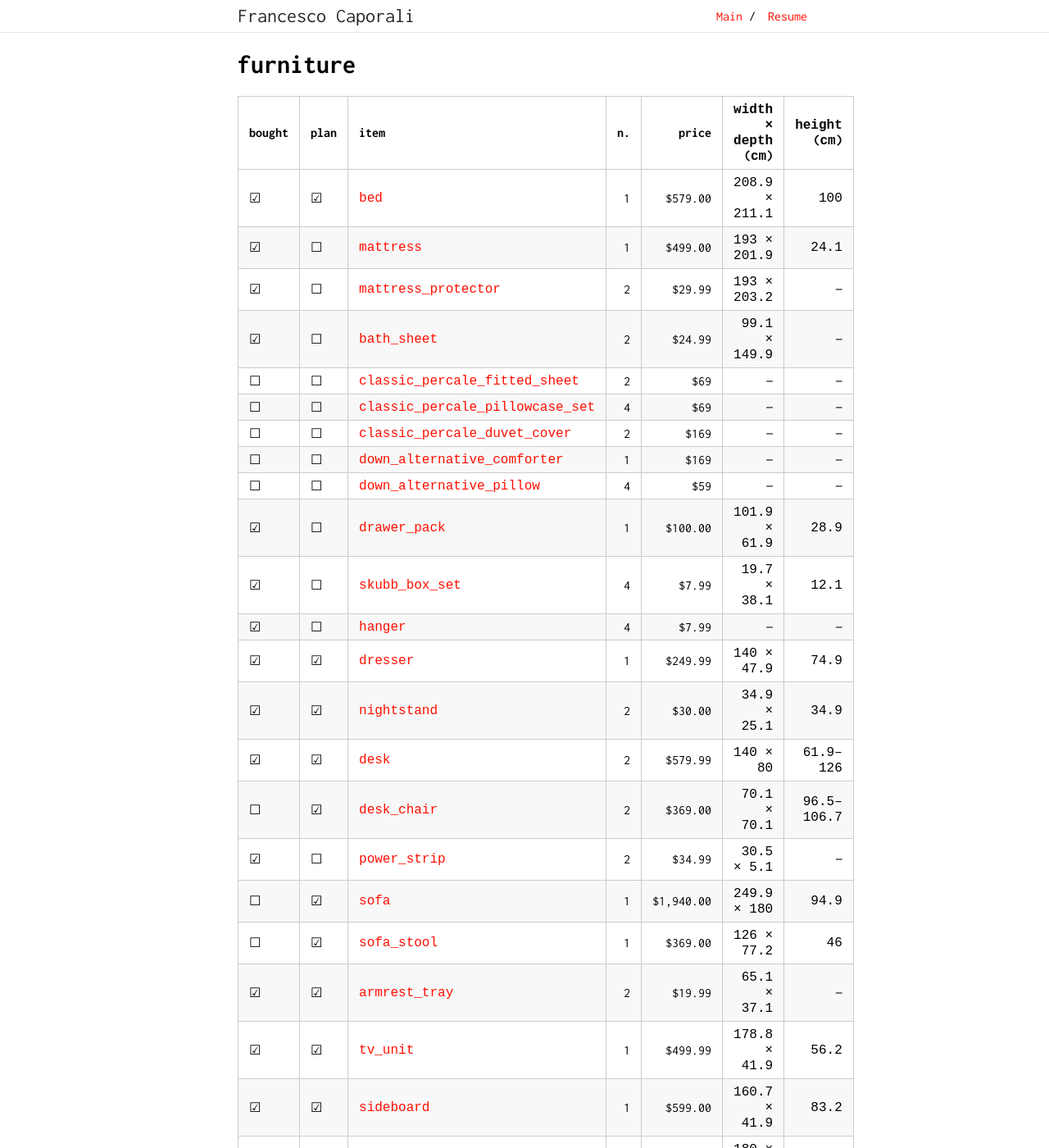
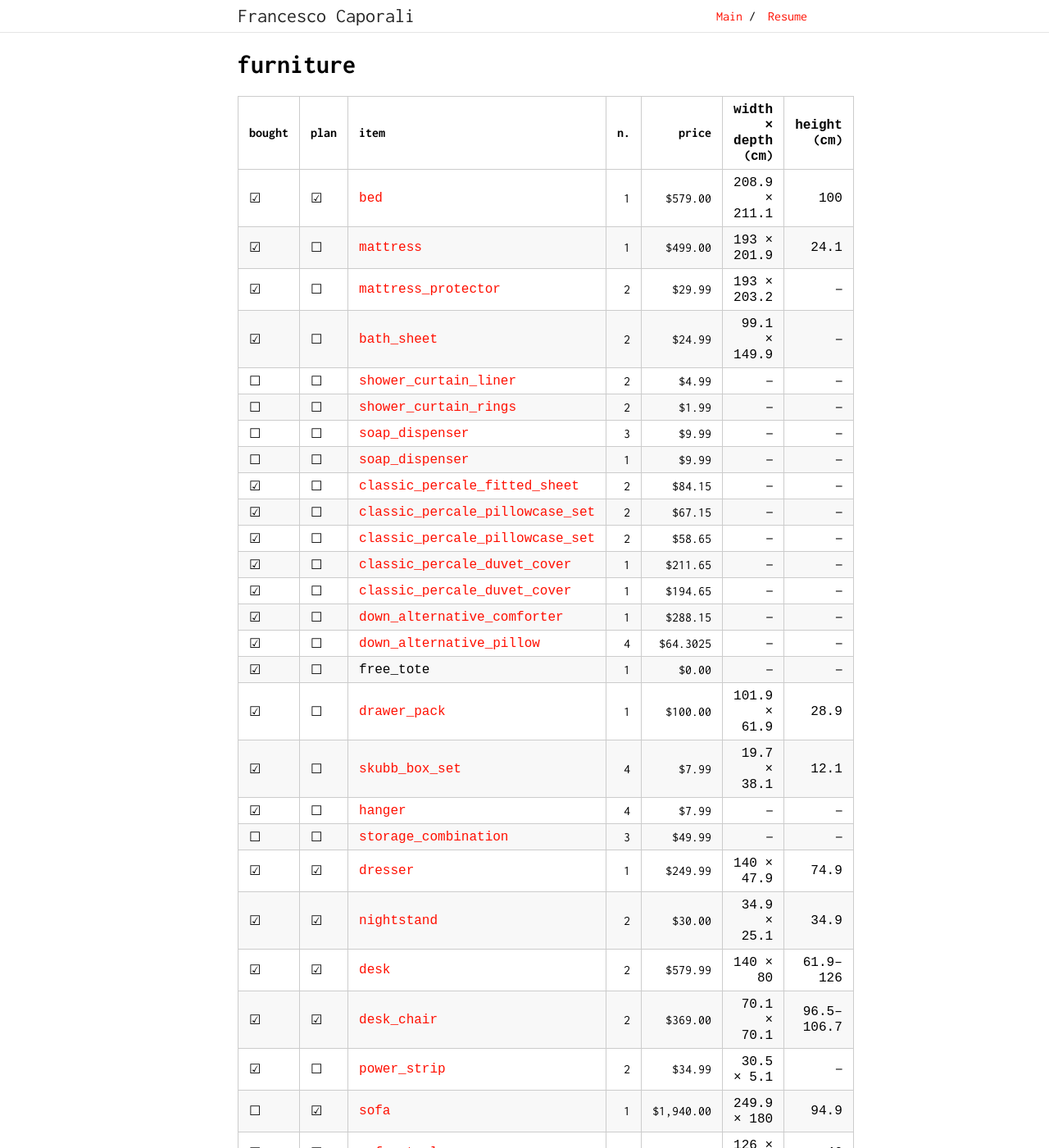
Before and after one commit to caporali/caporali.github.io, a Jekyll site: the page built from files/apt/markdown/furniture.md, in a window 1280 px wide and 1400 px high. Shown: the whole window at 82% size. Built offline with Jekyll 4.4.1, drawn with Linux system fonts in a browser that asks for light colours; our own code applies the rules of GitHub Pages for plain Markdown files; some of the changed text lies outside the part shown.

Commit message:
updated list

```diff
--- a/files/apt/markdown/furniture.md
+++ b/files/apt/markdown/furniture.md
@@ -6,18 +6,26 @@
 | ☑ | ☐ | [`mattress`](https://www.ikea.com/us/en/p/valevag-pocket-spring-mattress-medium-firm-white-40511853/) | 1 | $499.00 | `193 × 201.9` | `24.1` |
 | ☑ | ☐ | [`mattress_protector`](https://www.ikea.com/us/en/p/grusnarv-waterproof-mattress-protector-20522145/) | 2 | $29.99 | `193 × 203.2` | — |
 | ☑ | ☐ | [`bath_sheet`](https://www.ikea.com/us/en/p/brokglim-bath-sheet-white-60612035/) | 2 | $24.99 | `99.1 × 149.9` | — |
-| ☐ | ☐ | [`classic_percale_fitted_sheet`](https://www.brooklinen.com/products/classic-fitted-sheets) | 2 | $69 | — | — |
-| ☐ | ☐ | [`classic_percale_pillowcase_set`](https://www.brooklinen.com/products/classic-pillowcases) | 4 | $69 | — | — |
-| ☐ | ☐ | [`classic_percale_duvet_cover`](https://www.brooklinen.com/products/classic-duvet-cover) | 2 | $169 | — | — |
-| ☐ | ☐ | [`down_alternative_comforter`](https://www.brooklinen.com/products/down-alternative-comforter) | 1 | $169 | — | — |
-| ☐ | ☐ | [`down_alternative_pillow`](https://www.brooklinen.com/products/down-alternative-pillow) | 4 | $59 | — | — |
+| ☐ | ☐ | [`shower_curtain_liner`](https://www.ikea.com/us/en/p/naelk-shower-curtain-liner-clear-00626498/) | 2 | $4.99 | — | — |
+| ☐ | ☐ | [`shower_curtain_rings`](https://www.ikea.com/us/en/p/hassjoen-shower-curtain-rings-white-00466008/) | 2 | $1.99 | — | — |
+| ☐ | ☐ | [`soap_dispenser`](https://www.ikea.com/us/en/p/ekoln-soap-dispenser-dark-gray-40441619/) | 3 | $9.99 | — | — |
+| ☐ | ☐ | [`soap_dispenser`](https://www.ikea.com/us/en/p/ekoln-soap-dispenser-beige-60493004/) | 1 | $9.99 | — | — |
+| ☑ | ☐ | [`classic_percale_fitted_sheet`](https://www.brooklinen.com/products/classic-fitted-sheets) | 2 | $84.15 | — | — |
+| ☑ | ☐ | [`classic_percale_pillowcase_set`](https://www.brooklinen.com/products/classic-pillowcases) | 2 | $67.15 | — | — |
+| ☑ | ☐ | [`classic_percale_pillowcase_set`](https://www.brooklinen.com/products/classic-pillowcases) | 2 | $58.65 | — | — |
+| ☑ | ☐ | [`classic_percale_duvet_cover`](https://www.brooklinen.com/products/classic-duvet-cover) | 1 | $211.65 | — | — |
+| ☑ | ☐ | [`classic_percale_duvet_cover`](https://www.brooklinen.com/products/classic-duvet-cover) | 1 | $194.65 | — | — |
+| ☑ | ☐ | [`down_alternative_comforter`](https://www.brooklinen.com/products/down-alternative-comforter) | 1 | $288.15 | — | — |
+| ☑ | ☐ | [`down_alternative_pillow`](https://www.brooklinen.com/products/down-alternative-pillow) | 4 | $64.3025 | — | — |
+| ☑ | ☐ | `free_tote` | 1 | $0.00 | — | — |
 | ☑ | ☐ | [`drawer_pack`](https://www.ikea.com/us/en/p/malm-underbed-storage-box-for-high-bed-white-20252723/) | 1 | $100.00 | `101.9 × 61.9` | `28.9` |
 | ☑ | ☐ | [`skubb_box_set`](https://www.ikea.com/us/en/p/skubb-box-set-of-3-white-80596497/) | 4 | $7.99 | `19.7 × 38.1` | `12.1` |
 | ☑ | ☐ | [`hanger`](https://www.ikea.com/us/en/p/bumerang-hanger-natural-30238543/) | 4 | $7.99 | — | — |
+| ☐ | ☐ | [`storage_combination`](https://www.ikea.com/us/en/p/jonaxel-storage-combination-white-s79305098/) | 3 | $49.99 | — | — |
 | ☑ | ☑ | [`dresser`](https://www.ikea.com/us/en/p/storklinta-6-drawer-dresser-white-anchor-unlock-function-60561248/) | 1 | $249.99 | `140 × 47.9` | `74.9` |
 | ☑ | ☑ | [`nightstand`](https://www.ikea.com/us/en/p/eket-wall-mounted-shelving-unit-white-s39285808/) | 2 | $30.00 | `34.9 × 25.1` | `34.9` |
 | ☑ | ☑ | [`desk`](https://www.ikea.com/us/en/p/mittzon-desk-sit-stand-electric-white-s29528572/) | 2 | $579.99 | `140 × 80` | `61.9–126` |
-| ☐ | ☑ | [`desk_chair`](https://www.branchfurniture.com/products/ergonomic-chair) | 2 | $369.00 | `70.1 × 70.1` | `96.5–106.7` |
+| ☑ | ☑ | [`desk_chair`](https://www.branchfurniture.com/products/ergonomic-chair) | 2 | $369.00 | `70.1 × 70.1` | `96.5–106.7` |
 | ☑ | ☐ | [`power_strip`](https://www.ikea.com/us/en/p/koppla-5-outlet-power-strip-2-usb-ports-white-10280825/) | 2 | $34.99 | `30.5 × 5.1` | — |
 | ☐ | ☑ | [`sofa`](https://www.ikea.com/us/en/p/uppakra-sectional-3-seat-with-chaise-left-johanneshov-dark-gray-s39619944/) | 1 | $1,940.00 | `249.9 × 180` | `94.9` |
 | ☐ | ☑ | [`sofa_stool`](https://www.ikea.com/us/en/p/uppakra-ottoman-johanneshov-dark-gray-s59619373/) | 1 | $369.00 | `126 × 77.2` | `46` |
@@ -29,6 +37,7 @@
 | ☑ | ☑ | [`side_table`](https://www.ikea.com/us/en/p/holmerud-side-table-oak-effect-40541421/) | 2 | $59.99 | `80 × 31` | `52` |
 | ☑ | ☑ | [`shoe_rack`](https://www.ikea.com/us/en/p/vasskaer-hallway-furniture-set-of-3-bamboo-s29614904/) | 1 | $50.97 | `60 × 30` | `35` |
 | ☑ | ☑ | [`shoe_rack`](https://www.ikea.com/us/en/p/vasskaer-shoe-rack-bamboo-80624645/) | 1 | $16.99 | `60 × 30` | `35` |
+| ☐ | ☐ | [`mirror`](https://www.ikea.com/us/en/p/nissedal-mirror-white-90503775/) | 1 | $69.99 | — | — |
 | ☑ | ☑ | [`wall_shelf`](https://www.ikea.com/us/en/p/lack-wall-shelf-white-90282180/) | 4 | $29.99 | `109.9 × 26` | `5.1` |
 | ☑ | ☑ | [`wall_shelf`](https://www.ikea.com/us/en/p/lack-wall-shelf-white-50282182/) | 3 | $39.99 | `189.9 × 26` | `5.1` |
 | ☐ | ☑ | [`dining_table`](https://www.article.com/product/24725/emmer-71-glass-dining-table-oak) | 1 | $699.00 | `180.3 × 90.2` | `76.2` |
@@ -43,6 +52,7 @@
 | ☑ | ☐ | [`solhetta_bulb_e17`](https://www.ikea.com/us/en/p/solhetta-led-bulb-e17-reflector-r14-550-lm-dimmable-00550511/) | 2 | $5.99 | — | — |
 | ☑ | ☑ | [`wireless_charger`](https://www.ikea.com/us/en/p/vaestmaerke-wireless-charging-stand-50618429/) | 2 | $29.99 | `6.1 × 6.1` | `10.5` |
 | ☑ | ☐ | [`dinnerware_set`](https://www.ikea.com/us/en/p/ikea-365-18-piece-dinnerware-set-white-30621362/) | 1 | $79.99 | — | — |
+| ☐ | ☐ | [`placemat`](https://www.ikea.com/us/en/p/flygfisk-placemat-dark-gray-20569251/) | 4 | $2.99 | — | — |
 | ☑ | ☐ | [`cookware_set`](https://www.ikea.com/us/en/p/hemkomst-7-piece-cookware-set-stainless-steel-50577018/) | 1 | $149.99 | `55.2 × 30.5` | `15.9` |
 | ☑ | ☐ | [`flatware_set`](https://www.ikea.com/us/en/p/foernuft-20-piece-flatware-set-stainless-steel-90043076/) | 1 | $12.99 | `22.9 × 14.6` | `3.2` |
 | ☐ | ☐ | [`flatware_tray`](https://www.ikea.com/us/en/p/uppdatera-flatware-tray-tray-with-knife-rack-anthracite-light-bamboo-s39611801/) | 1 | $42.98 | `51.8 × 49.5` | `5.7` |
```
Also changed, not shown: other parts of files/apt/markdown/furniture.md (+1 -2 lines), apt.md (+1 -1 lines), 1 other file.
